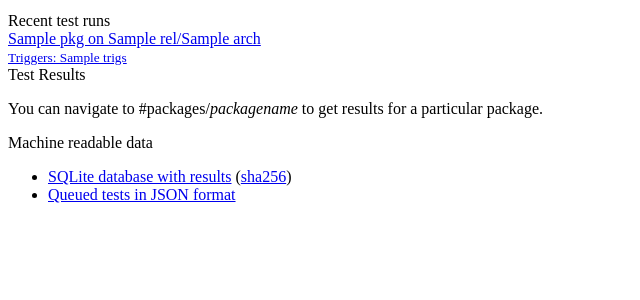
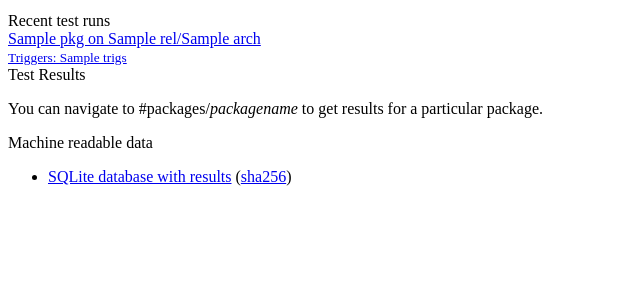
Before and after one commit to canonical/ubuntu-autopkgtest-operators, a Flask app: template charms/autopkgtest-website-operator/app/www/templates/browse-home.html in a window 1280 px wide. Shown: the part 154-454 px from the top of the page, without its empty margins (0-640 px from the left). Run offline with Flask 3, Linux system fonts and the light colour scheme; the template is opened without the code that fills it: most values are stand-ins (such as "Sample title", 1, 10 or a date in 2020); some libraries are stand-ins or nearby versions.

Commit message:
website: drop /queue*.json endpoints
Those are to be considered internal implementation details.

```diff
--- a/charms/autopkgtest-website-operator/app/www/templates/browse-home.html
+++ b/charms/autopkgtest-website-operator/app/www/templates/browse-home.html
@@ -36,9 +36,6 @@
               <li>
                 <a href="{{base_url}}static/autopkgtest.db">SQLite database with results</a> (<a href="{{base_url}}static/autopkgtest.db.sha256">sha256</a>)
               </li>
-              <li>
-                <a href="{{base_url}}queues.json">Queued tests in JSON format</a>
-              </li>
             </ul>
           </div>
         </div>
```
Also changed, not shown: 1 other file.
